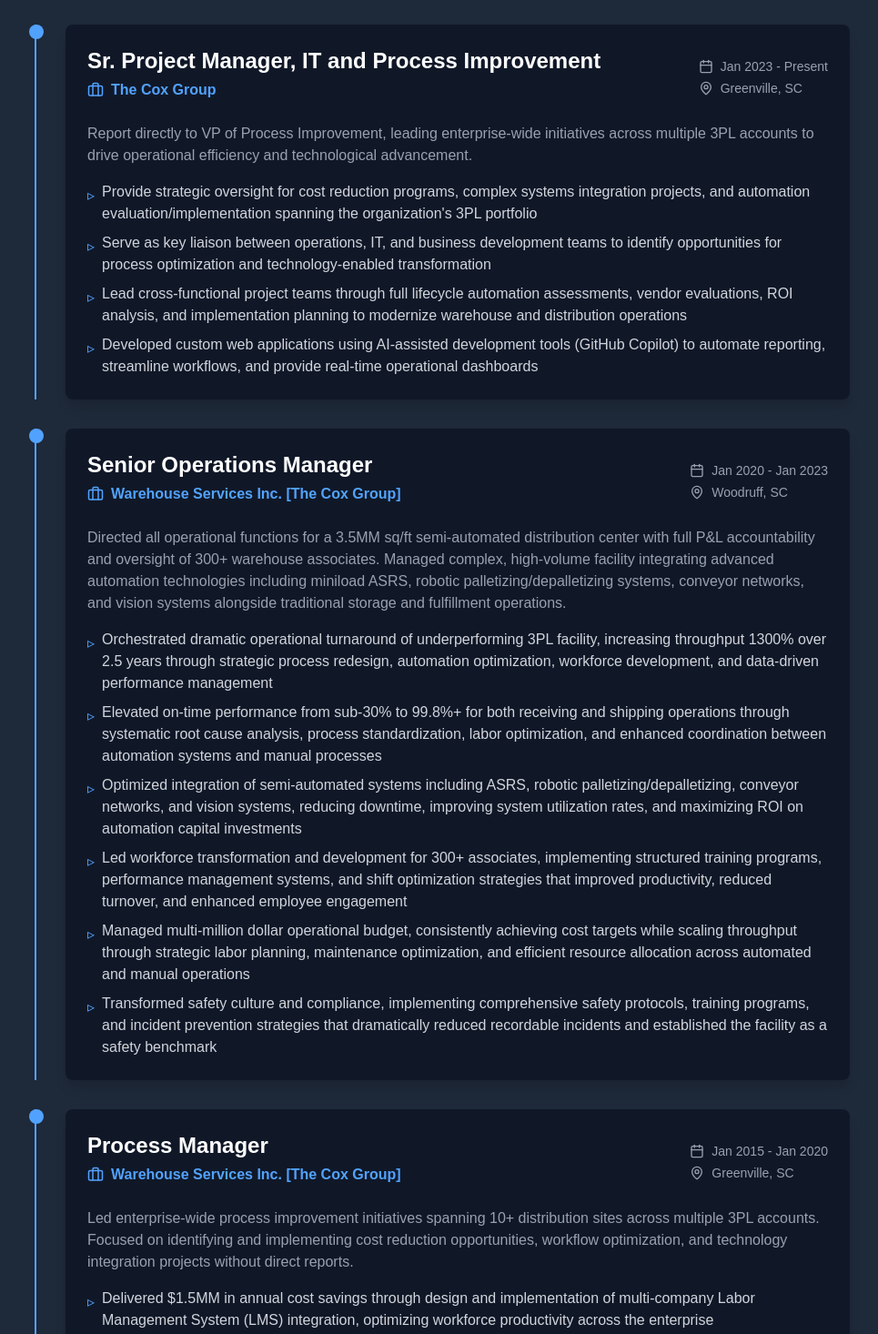
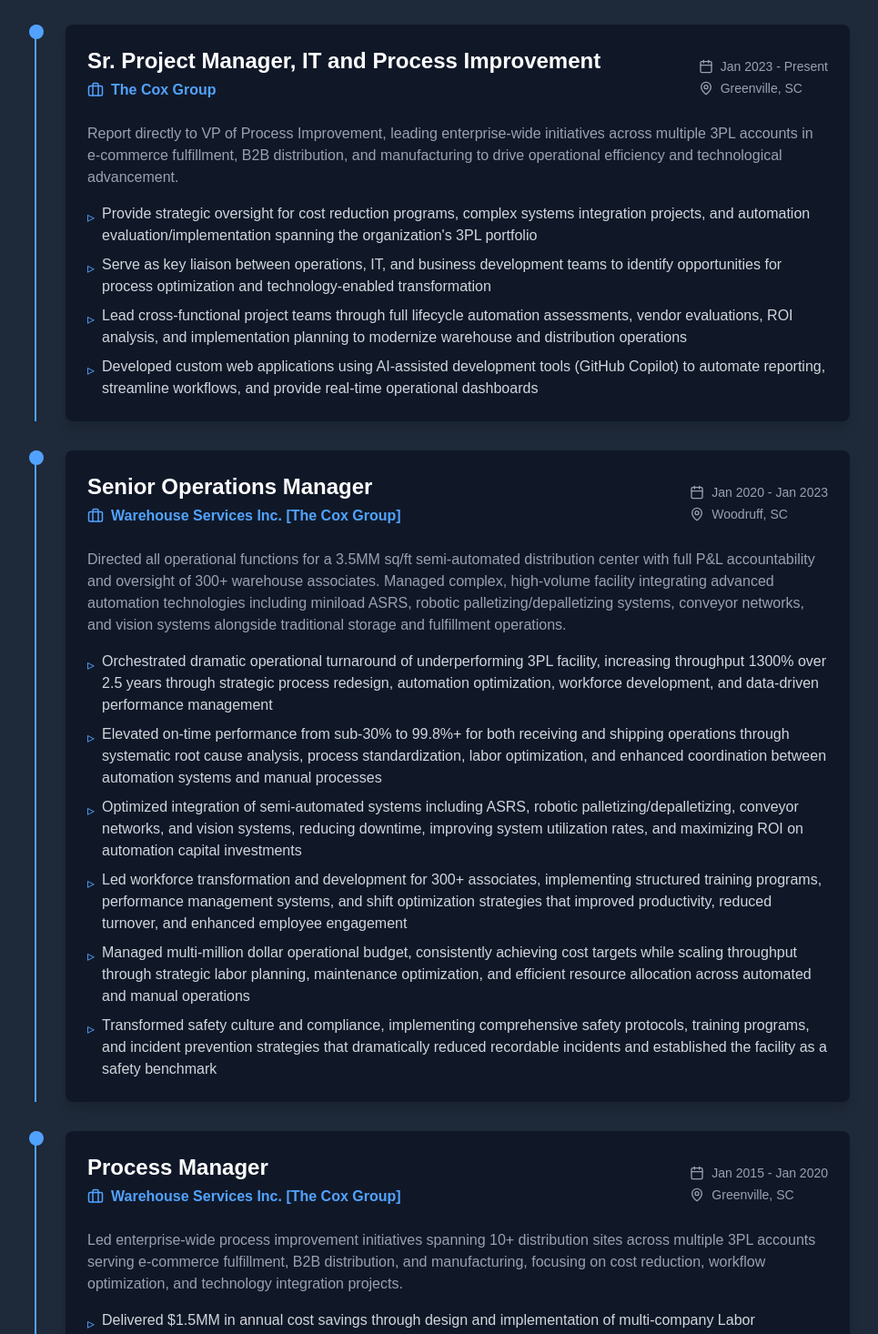
Before and after one commit to Jon-Wllms/JonWilliams_Resume, a Next.js app: page / in a window 1280 px wide. Shown: the part 1680-3146 px from the top of the page at 91% size, without its empty margins (154-1119 px from the left). Built offline with nearby package versions, Linux system fonts and the light colour scheme.

Commit message:
Update work experience descriptions with industry details

```diff
--- a/src/data/resume-data.ts
+++ b/src/data/resume-data.ts
@@ -21,7 +21,7 @@ export const resumeData = {
       location: "Greenville, SC",
       startDate: "Jan 2023",
       endDate: "Present",
-      description: "Report directly to VP of Process Improvement, leading enterprise-wide initiatives across multiple 3PL accounts to drive operational efficiency and technological advancement.",
+      description: "Report directly to VP of Process Improvement, leading enterprise-wide initiatives across multiple 3PL accounts in e-commerce fulfillment, B2B distribution, and manufacturing to drive operational efficiency and technological advancement.",
       achievements: [
         "Provide strategic oversight for cost reduction programs, complex systems integration projects, and automation evaluation/implementation spanning the organization's 3PL portfolio",
         "Serve as key liaison between operations, IT, and business development teams to identify opportunities for process optimization and technology-enabled transformation",
@@ -53,7 +53,7 @@ export const resumeData = {
       location: "Greenville, SC",
       startDate: "Jan 2015",
       endDate: "Jan 2020",
-      description: "Led enterprise-wide process improvement initiatives spanning 10+ distribution sites across multiple 3PL accounts. Focused on identifying and implementing cost reduction opportunities, workflow optimization, and technology integration projects without direct reports.",
+      description: "Led enterprise-wide process improvement initiatives spanning 10+ distribution sites across multiple 3PL accounts serving e-commerce fulfillment, B2B distribution, and manufacturing, focusing on cost reduction, workflow optimization, and technology integration projects.",
       achievements: [
         "Delivered $1.5MM in annual cost savings through design and implementation of multi-company Labor Management System (LMS) integration, optimizing workforce productivity across the enterprise",
         "Spearheaded automation and technology initiatives including inbound conveyor system integration, exoskeleton trials to reduce ergonomic risks, and Kronos workforce management optimization",
```
